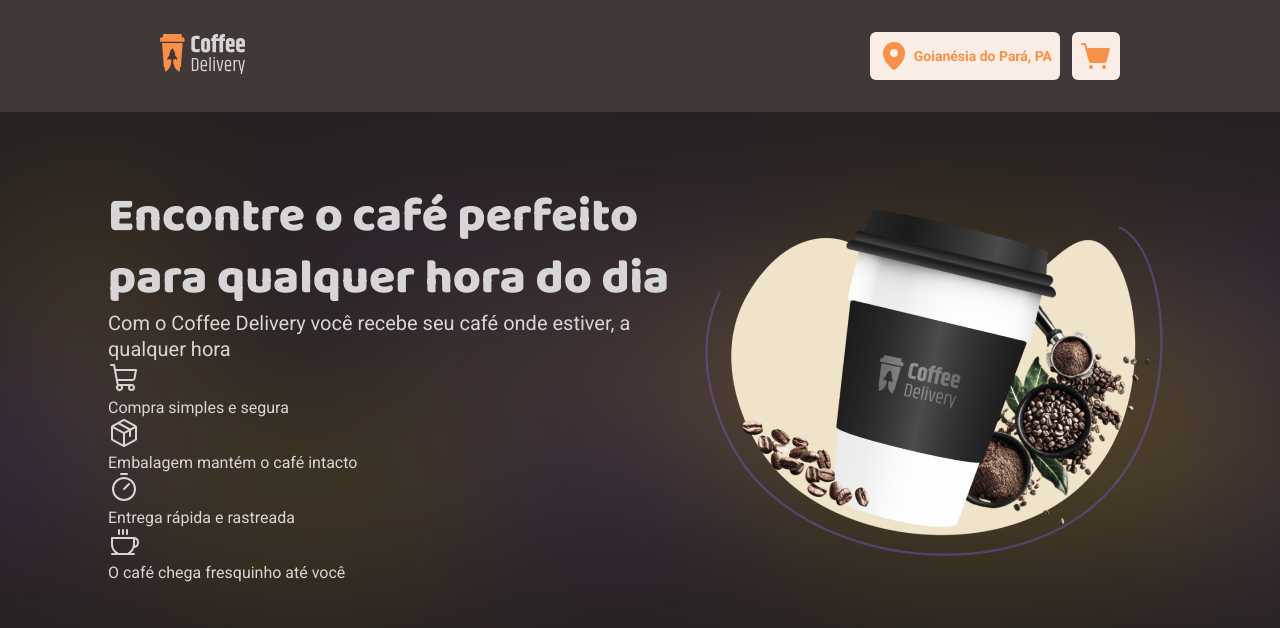
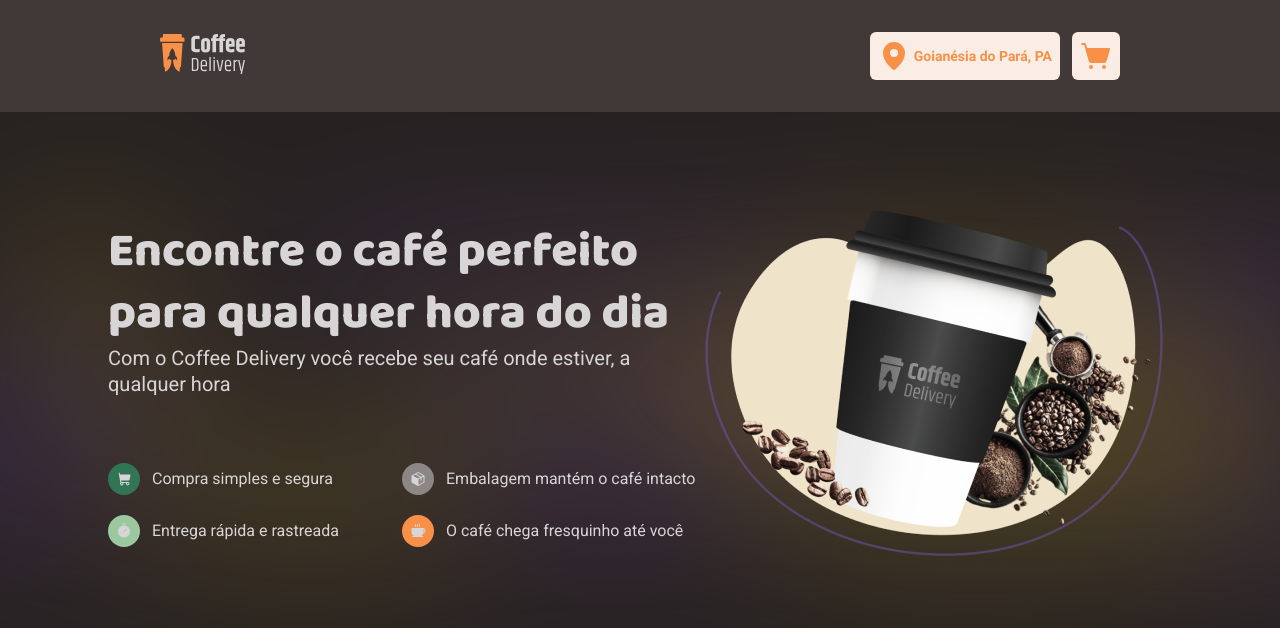
Before and after one commit to 4llves/coffee-delivery, a React (Vite) app: page / in a window 1280 px wide. Shown: the top 628 px of the page. Built offline with nearby package versions, Linux system fonts and the light colour scheme.

Commit message:
finished wrapper

```diff
--- a/src/pages/Home/index.tsx
+++ b/src/pages/Home/index.tsx
@@ -1,6 +1,11 @@
 import { Coffee, Package, ShoppingCart, Timer } from '@phosphor-icons/react'
 import { Header } from '../../components/Header'
-import { Container, Wrapper } from './styles'
+import {
+  Container,
+  SmallCardsInWrapper,
+  Wrapper,
+  WrapperContentText,
+} from './styles'
 
 import imgCoffee from '../../assets/wrapper-coffee.png'
 
@@ -17,25 +22,27 @@
               qualquer hora
             </p>
 
-            <div>
-              <ShoppingCart size={32} />
-              <div>Compra simples e segura</div>
-            </div>
+            <WrapperContentText>
+              <SmallCardsInWrapper variant="green">
+                <ShoppingCart size={32} weight="fill" />
+                <p>Compra simples e segura</p>
+              </SmallCardsInWrapper>
 
-            <div>
-              <Package size={32} />
-              <div>Embalagem mantém o café intacto</div>
-            </div>
+              <SmallCardsInWrapper variant="gray">
+                <Package size={32} weight="fill" />
+                <p>Embalagem mantém o café intacto</p>
+              </SmallCardsInWrapper>
 
-            <div>
-              <Timer size={32} />
-              <div>Entrega rápida e rastreada</div>
-            </div>
+              <SmallCardsInWrapper variant="lowgreen">
+                <Timer size={32} weight="fill" />
+                <p>Entrega rápida e rastreada</p>
+              </SmallCardsInWrapper>
 
-            <div>
-              <Coffee size={32} />
-              <div>O café chega fresquinho até você</div>
-            </div>
+              <SmallCardsInWrapper variant="orange">
+                <Coffee size={32} weight="fill" />
+                <p>O café chega fresquinho até você</p>
+              </SmallCardsInWrapper>
+            </WrapperContentText>
           </div>
         </Wrapper>
 
--- a/src/pages/Home/styles.ts
+++ b/src/pages/Home/styles.ts
@@ -41,3 +41,57 @@
     line-height: 130%; /* 1.625rem */
   }
 `
+
+export const WrapperContentText = styled.div`
+  display: grid;
+  grid-template-columns: repeat(2, 1fr);
+  margin-top: 4.12rem;
+  /* gap: 1.25rem; */
+`
+
+interface colorBackgroundIcon {
+  variant: 'green' | 'gray' | 'lowgreen' | 'orange'
+}
+
+export const SmallCardsInWrapper = styled.div<colorBackgroundIcon>`
+  display: flex;
+  align-items: center;
+  gap: 12px;
+
+  &:nth-child(n + 3) {
+    margin-top: 1.25rem;
+  }
+
+  p {
+    color: ${(props) => props.theme.COLORS.TEXT};
+    font-family: Roboto;
+    font-size: 1rem;
+    font-style: normal;
+    font-weight: 400;
+    line-height: 130%;
+  }
+
+  svg {
+    display: flex;
+    padding: 0.5rem;
+    justify-content: center;
+    align-items: center;
+    gap: 0.5rem;
+    border-radius: 62.5rem;
+
+    background: ${(props) => {
+      switch (props.variant) {
+        case 'green':
+          return props.theme.COLORS.GREEN
+        case 'gray':
+          return props.theme.COLORS.LABEL
+        case 'lowgreen':
+          return props.theme.COLORS.LOW_GREEN
+        case 'orange':
+          return props.theme.COLORS.COFFEE_300
+        default:
+          return '#FFF'
+      }
+    }};
+  }
+`
--- a/src/styles/themes/default.ts
+++ b/src/styles/themes/default.ts
@@ -33,6 +33,8 @@
     BACKGROUND: '#272221',
     BACKGROUND_HEADER: '#403937',
     CARD: '#574F4D',
+    GREEN: '#327555',
+    LOW_GREEN: '#9CC8A0',
 
     HOVER: '#F3F2F2',
     DEFAULT: '#FAFAFA',
```
